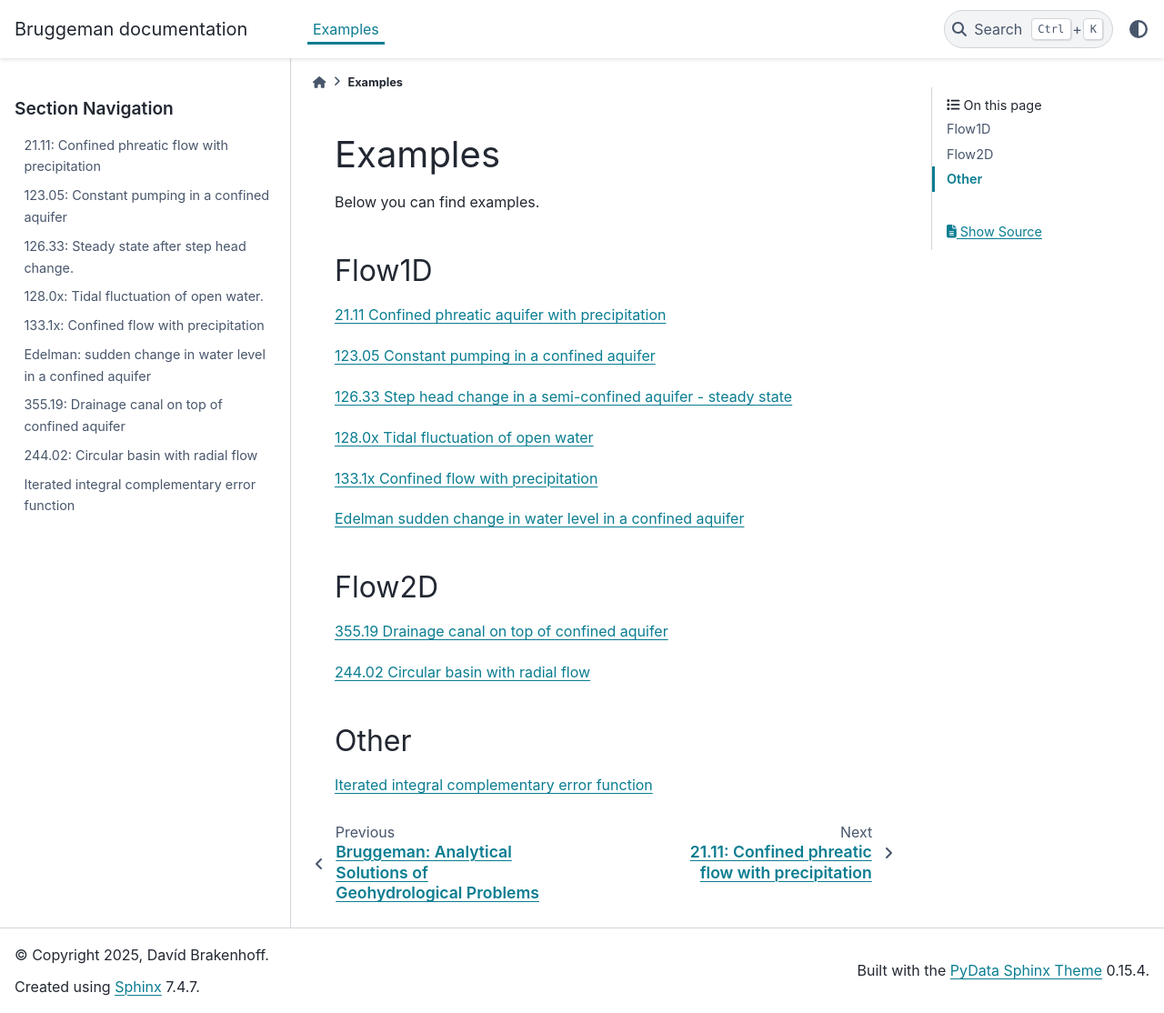
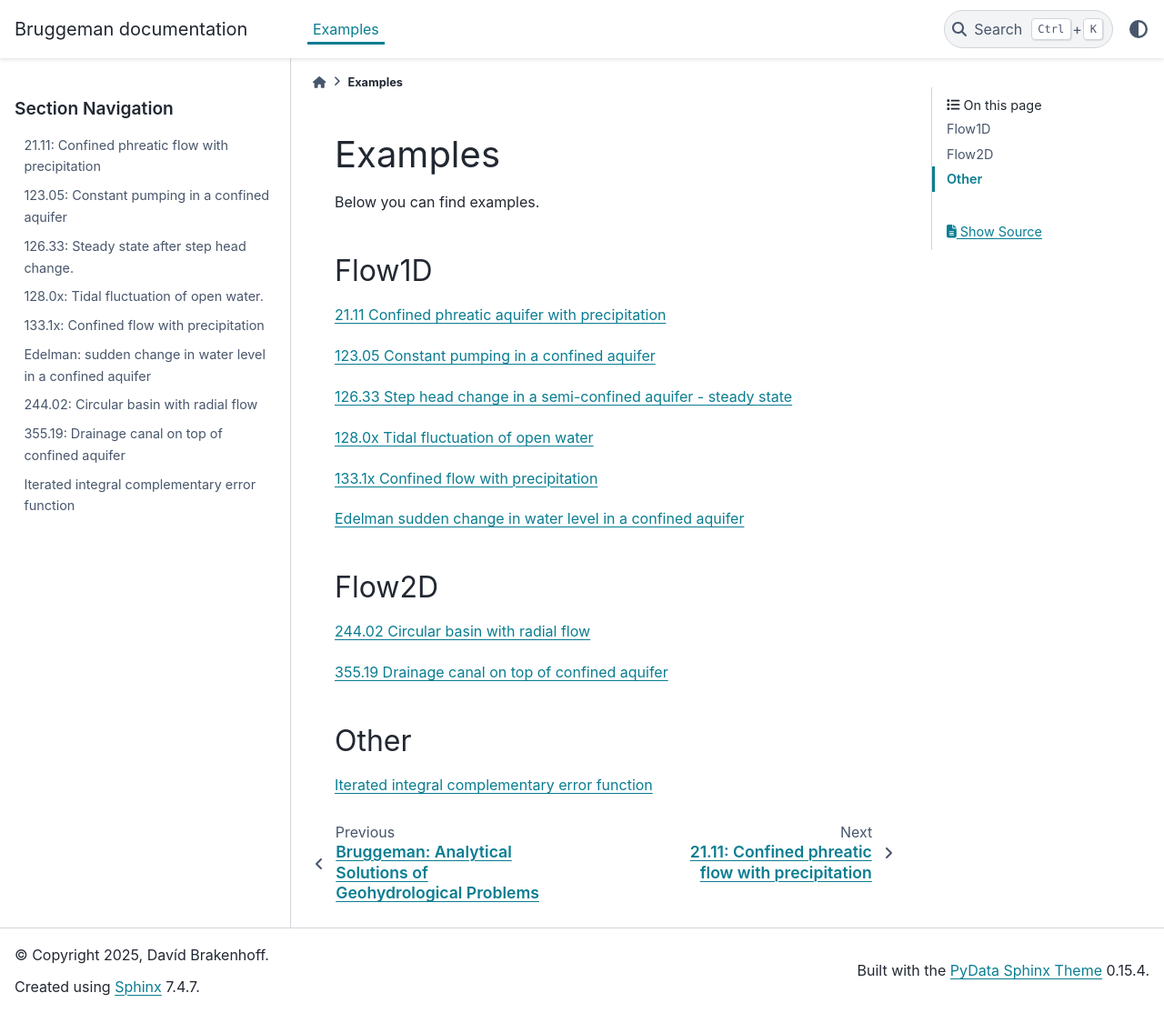
Before and after one commit to dbrakenhoff/bruggeman, a Sphinx documentation site: the page built from docs/examples/index.rst, in a window 1280 px wide and 1114 px high. Shown: the whole window at 91% size. Built offline with Sphinx 7.4.7 and the PyData theme 0.15.4, drawn with Linux system fonts in a browser that asks for light colours.

Commit message:
order by number

```diff
--- a/docs/examples/index.rst
+++ b/docs/examples/index.rst
@@ -15,8 +15,8 @@ Below you can find examples.
     bruggeman_128_0x
     bruggeman_133_1x
     edelman
+    bruggeman_244_02
     bruggeman_355_19
-    bruggeman_244_02
     check_ierfc
 
 
@@ -45,12 +45,13 @@ Flow1D
 Flow2D
 ------
 
+`244.02 Circular basin with radial flow`_
+
 `355.19 Drainage canal on top of confined aquifer`_
 
-`244.02 Circular basin with radial flow`_
 
+.. _244.02 Circular basin with radial flow: bruggeman_244_02.html
 .. _355.19 Drainage canal on top of confined aquifer: bruggeman_355_19.html
-.. _244.02 Circular basin with radial flow: bruggeman_244_02.html
 
 Other
 -----
```
